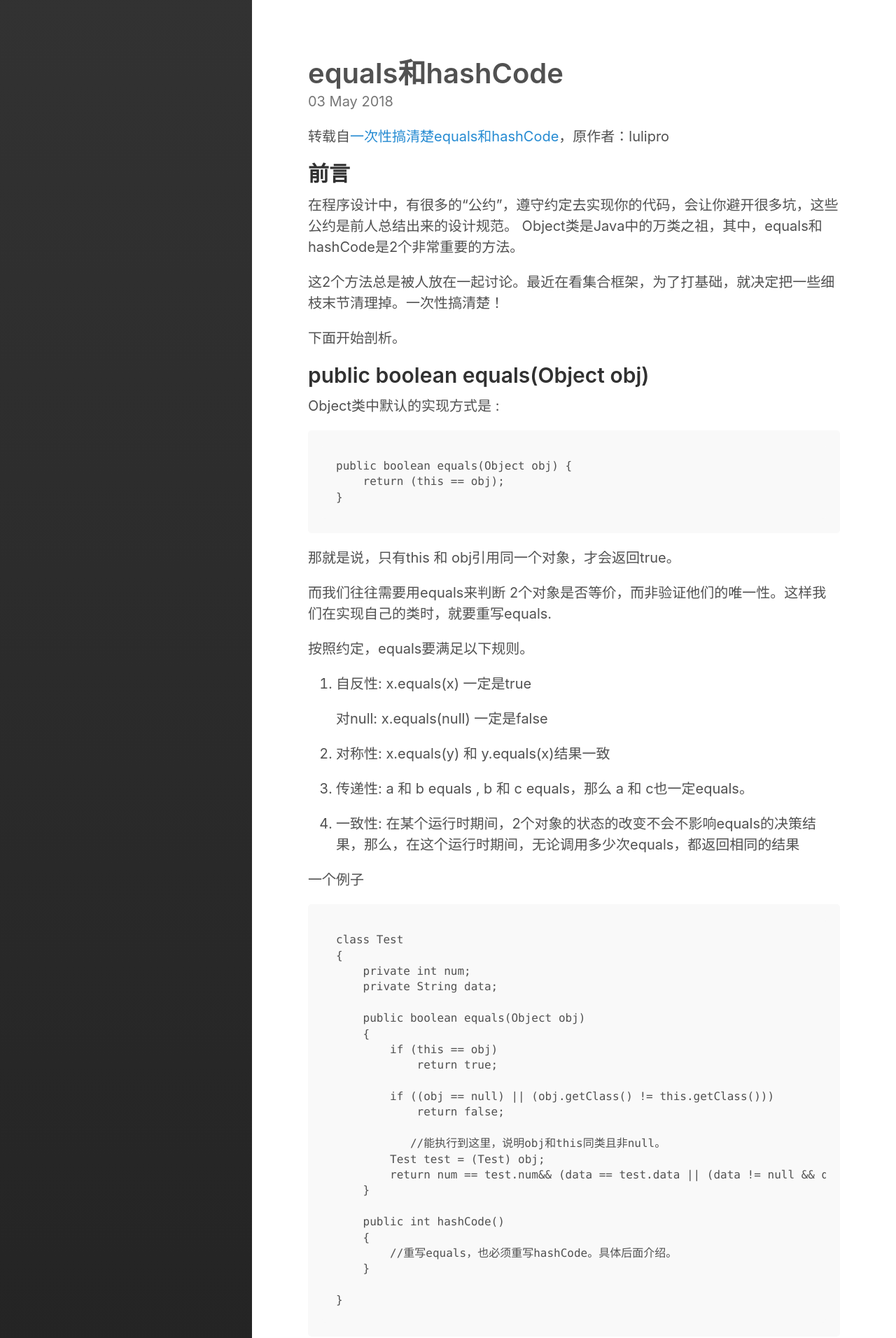
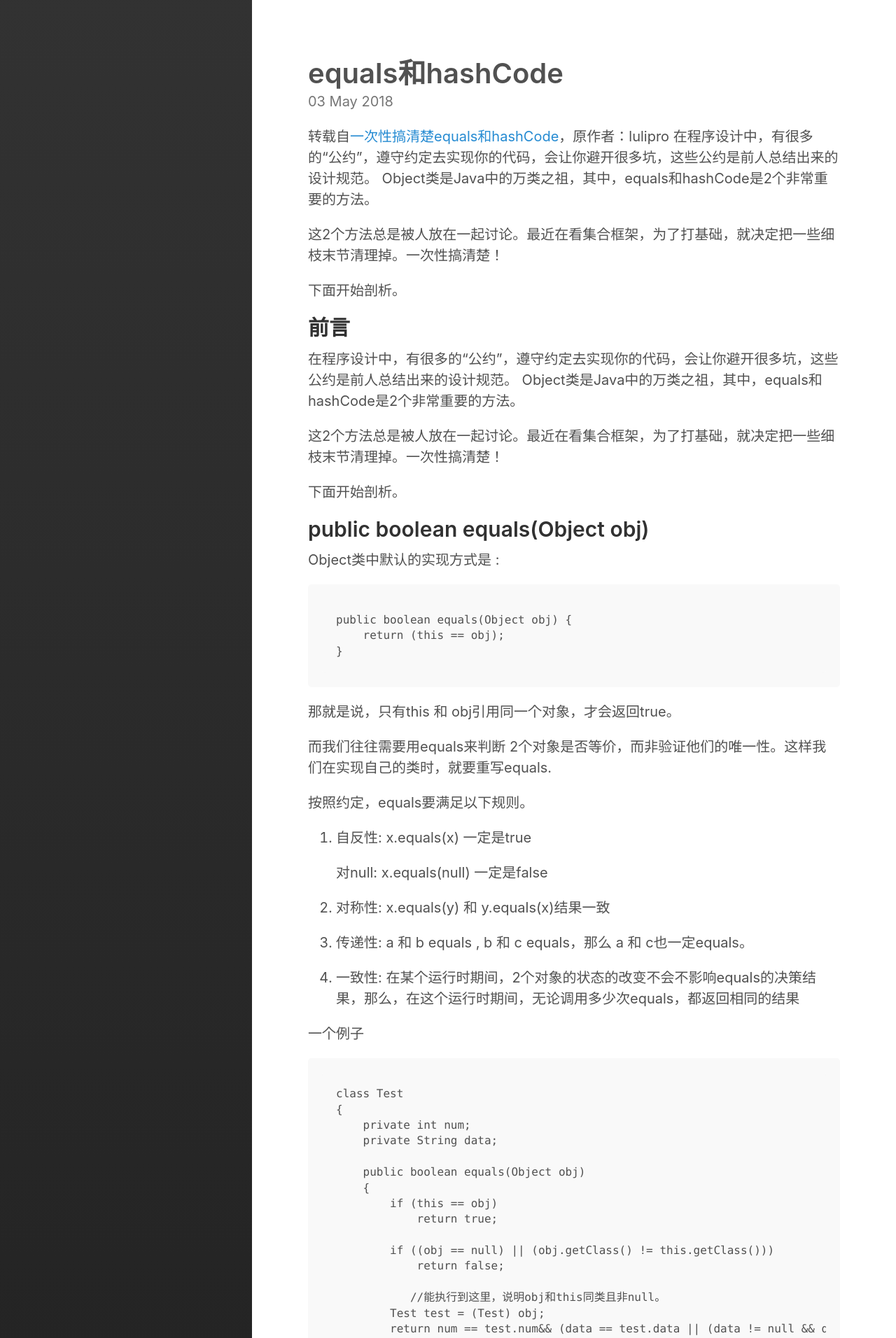
Before and after one commit to xinghelanchen/xinghelanchen.github.io, a Jekyll site: the page built from _posts/2018-05-03-equals和hashCode[转载].md, in a window 1280 px wide. Shown: the top 1912 px of the page at 70% size. Built offline with Jekyll 4.4.1, drawn with Linux system fonts in a browser that asks for light colours; some of the changed text lies outside the part shown.

Commit message:
5月3日

```diff
--- a/_posts/2018-05-03-equals和hashCode[转载].md
+++ b/_posts/2018-05-03-equals和hashCode[转载].md
@@ -4,6 +4,12 @@ title: equals和hashCode
 ---
 
 转载自[一次性搞清楚equals和hashCode](https://www.cnblogs.com/lulipro/p/5628750.html)，原作者：lulipro
+在程序设计中，有很多的“公约”，遵守约定去实现你的代码，会让你避开很多坑，这些公约是前人总结出来的设计规范。
+Object类是Java中的万类之祖，其中，equals和hashCode是2个非常重要的方法。
+
+这2个方法总是被人放在一起讨论。最近在看集合框架，为了打基础，就决定把一些细枝末节清理掉。一次性搞清楚！
+
+下面开始剖析。
 
 ## 前言
 在程序设计中，有很多的“公约”，遵守约定去实现你的代码，会让你避开很多坑，这些公约是前人总结出来的设计规范。
```
